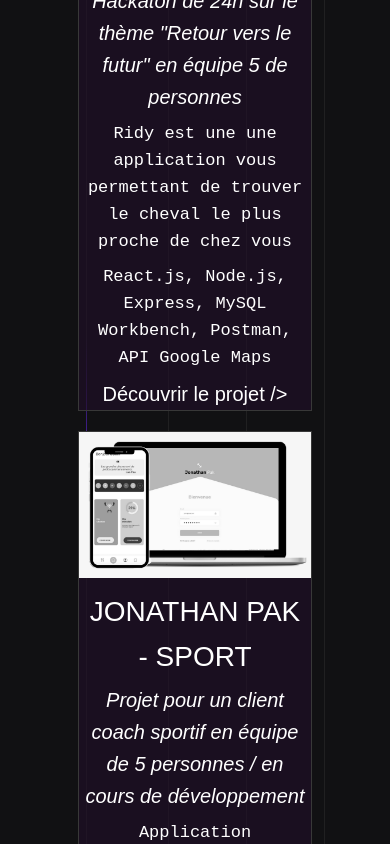
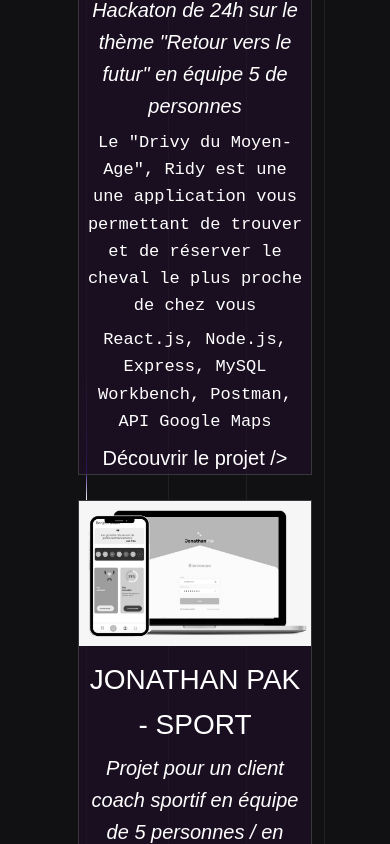
Before and after one commit to DelphLB/portfolio2020, a React (Create React App) app: page /projets in a window 390 px wide. Shown: the part 920-1764 px from the top of the page. Built offline with nearby package versions, Linux system fonts and the light colour scheme.

Commit message:
details css et description projet corrigée

```diff
--- a/src/components/Projets/PageProjet.jsx
+++ b/src/components/Projets/PageProjet.jsx
@@ -20,7 +20,7 @@ function PageProjet() {
               image={festoch}
               name='BILLETERIE FESTIVAL'
               headline='Projet fictif en équipe de 5 personnes'
-              description='Festoch-Fastoch est un site vous permettant de découvrir de nouveaux festivals selon leurs genres et de réserver vos billets'
+              description='Festoch-Fastoch est un site vous permettant de découvrir de nouveaux festivals selon le style muscial et de réserver vos billets'
               tools='React.js, Node.js, Express, MySQL Workbench, Postman'
               link='https://festochfastoch.herokuapp.com/'
             />
@@ -30,7 +30,7 @@ function PageProjet() {
               image={Ridy}
               name='RIDY'
               headline='Hackaton de 24h sur le thème "Retour vers le futur" en équipe 5 de personnes'
-              description='Ridy est une une application vous permettant de trouver le cheval le plus proche de chez vous'
+              description='Le "Drivy du Moyen-Age", Ridy est une une application vous permettant de trouver et de réserver le cheval le plus proche de chez vous'
               tools='React.js, Node.js, Express, MySQL Workbench, Postman, API Google Maps'
               link='https://ridy.herokuapp.com/'
             />
@@ -39,8 +39,8 @@ function PageProjet() {
             <ProjetContainer
               image={john}
               name='JONATHAN PAK - SPORT'
-              headline='Projet pour un client coach sportif en équipe de 5 personnes / en cours de développement'
-              description='Application permettant aux coachs sportifs de créer et de communiquer des programmes sportifs sur-mesures à leurs clients ainsi que suivre leur progression'
+              headline='Projet pour un client coach sportif en équipe de 5 personnes / en cours de développement \ '
+              description='Application permettant aux coachs sportifs de créer et de communiquer des programmes personnalisés à leurs clients ainsi que de suivre leurs progrès'
               tools='React.js, Redux, Node.js, Express, JWT, MySQL, Workbench, Postman'
             />
           </div>
--- a/src/components/Projets/pageprojet.css
+++ b/src/components/Projets/pageprojet.css
@@ -39,6 +39,7 @@
   border: 1px solid rgb(56, 56, 56);
   z-index: 1;
   position: relative;
+  opacity: 0.6;
 }
 
 .ContainerP:hover {
@@ -48,6 +49,7 @@
 
 .ContainerP:hover img {
   filter: grayscale(0);
+  opacity: 1;
 }
 
 .ContainerP img {
@@ -118,4 +120,13 @@
     font-size: 14px;
     margin-bottom: 10%;
   }
+
+  .ContainerP {
+    background-color: rgba(32, 15, 41, 0.596);
+    border: 1px solid rgb(56, 56, 56);
+    z-index: 1;
+    position: relative;
+    opacity: 1;
+    margin-top: 2%;
+  }
 }
```
